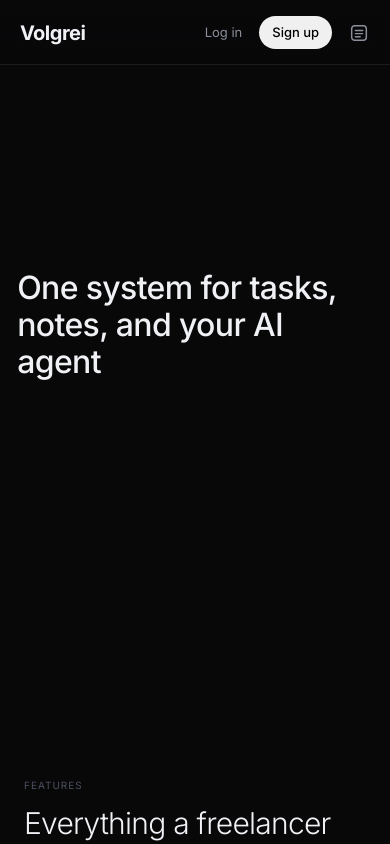
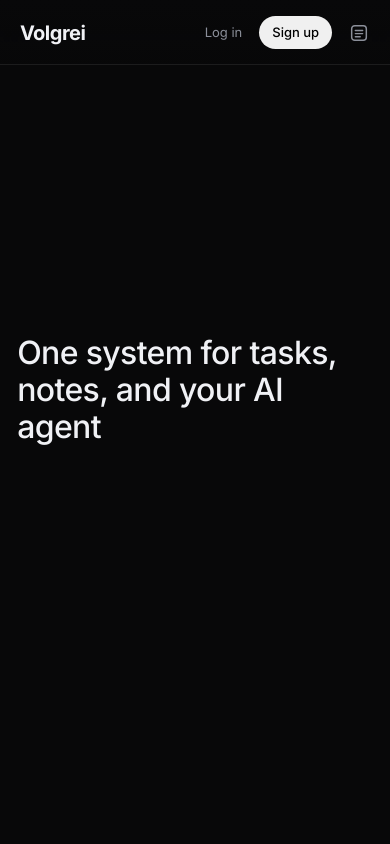
Before and after one commit to adrianleopizzi/volgrei-site, a Next.js app: page / in a window 390 px wide. Shown: the top 844 px of the page. Built offline with nearby package versions, Linux system fonts and the light colour scheme; no server answers.

Commit message:
fix scroll: vertical only, native Safari scrollbar

```diff
--- a/app/globals.css
+++ b/app/globals.css
@@ -13,14 +13,23 @@
   --accent-hover: #6d28d9;
 }
 
-html, body {
+html {
   overflow-x: hidden;
+  overflow-y: scroll;
 }
 
 body {
+  overflow-x: hidden;
+  overflow-y: visible;
   background: var(--bg);
   color: var(--text-primary);
   font-family: var(--font-inter), sans-serif;
+}
+
+main {
+  overflow-x: hidden;
+  width: 100%;
+  max-width: 100vw;
 }
 
 /* Scrollbar desktop (Webkit) */
@@ -39,17 +48,7 @@ body {
 }
 
 /* Scrollbar Firefox */
-* {
+html {
   scrollbar-width: thin;
   scrollbar-color: rgba(139, 143, 154, 0.4) transparent;
 }
-
-/* Nascondi scrollbar su mobile */
-@media (max-width: 767px) {
-  ::-webkit-scrollbar {
-    display: none;
-  }
-  * {
-    scrollbar-width: none;
-  }
-}
--- a/app/layout.tsx
+++ b/app/layout.tsx
@@ -55,7 +55,9 @@ export default function RootLayout({
     <html lang="en" className={`${inter.variable} antialiased`}>
       <body className="font-[var(--font-inter)]">
         <Navbar />
-        {children}
+        <main style={{ paddingTop: "65px" }}>
+          {children}
+        </main>
       </body>
     </html>
   );
```
